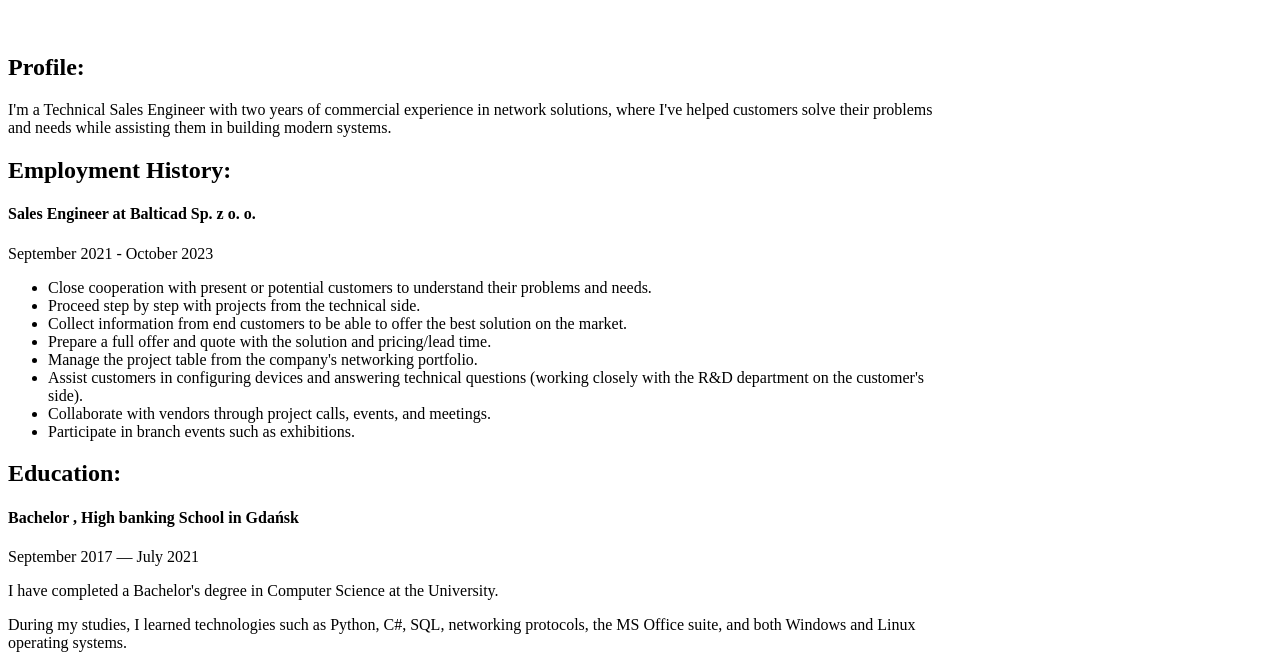
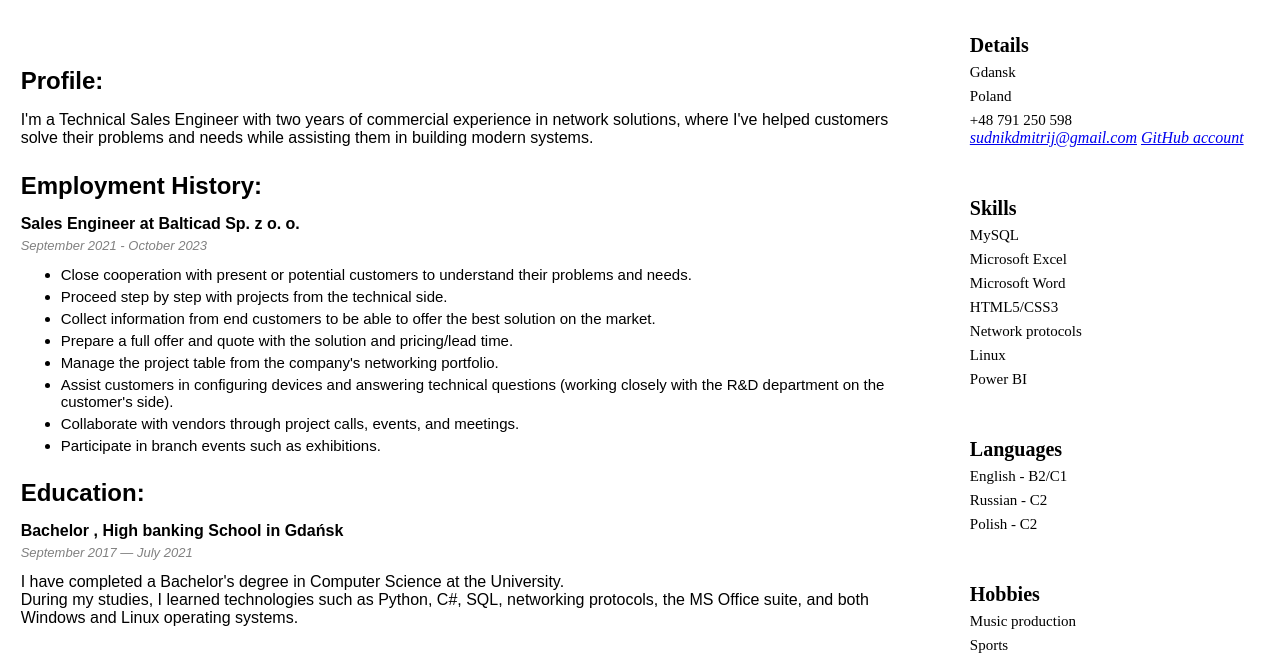
Before and after one commit to lipen76/CVProject, a plain HTML site: page CVProject/index.html in a window 1280 px wide. Shown: the part 274-929 px from the top of the page. Drawn offline with Linux system fonts and the light colour scheme.

Commit message:
finalize project

```diff
--- a/CVProject/index.html
+++ b/CVProject/index.html
@@ -4,11 +4,11 @@
     <meta charset="UTF-8">
     <meta name="viewport" content="width=device-width, initial-scale=1.0">
     <title>Document</title>
-    <link rel="stylesheet" href="/style.css">
+    <link rel="stylesheet" href="/CVProject/CVProject/style.css">
 </head>
 <body>
     <header>
-        <img class="MyPicture" src="/CVProject/mypic.jpeg" alt="My Photo">
+        <img class="MyPicture" src="/CVProject/CVProject/mypic.jpeg" alt="My Photo">
         <section class="Title">
             <h2>Dzmitry Sudnik</h2>
             <p>Junior Front End Deweloper</p>
@@ -23,7 +23,7 @@
                     their problems and needs while assisting them in building modern
                     systems.</p>
             </section>
-            <section>
+            <section class="emp_history">
                 <h2>Employment History:</h2>
                 <h4>Sales Engineer at Balticad Sp. z o. o.</h4>
                 <p class="working_period">September 2021 - October 2023</p>
@@ -50,14 +50,44 @@
             <section class="courses">
                 <h2>Courses:</h2>
                 <h4>Sandler Foundation, Sandler</h4>
-                <p class="working_period\">February 2023 — March 2023</p>
+                <p class="working_period">February 2023 — March 2023</p>
                 <h4>CradlePoint certification expert, CradlePoint</h4>
                 <p class="working_period">October 2021 — March 2022</p>
                 <h4></h4>
             </section>
         </div>
         <div class="abilities">
-
+            <section class="details">
+                <h3 class="abilities_title">Details</h3>
+                <p>Gdansk</p>
+                <p>Poland</p>
+                <p>+48 791 250 598</p>
+                <span class="link"><a href="sudnikdmitrij@gmail.com" target="_blank">sudnikdmitrij@gmail.com</a></span>
+                <span class="link"><a href="https://github.com/lipen76" target="_blank">GitHub account</a></span>
+            </section>
+            <section class="skills">
+                <h3 class="abilities_title">Skills</h3>
+                <p>MySQL</p>
+                <p>Microsoft Excel</p>
+                <p>Microsoft Word</p>
+                <p>HTML5/CSS3</p>
+                <p>Network protocols</p>
+                <p>Linux</p>
+                <p>Power BI</p>
+            </section>
+            <section class="languages">
+                <h3 class="abilities_title">Languages</h3>
+                <p>English - B2/C1</p>
+                <p>Russian - C2</p>
+                <p>Polish - C2</p>
+            </section>
+            <section class="hobbies">
+                <h3 class="abilities_title">Hobbies</h3>
+                <p>Music production</p>
+                <p>Sports</p>
+                <p>Traveling</p>
+                <p>Foreign cultures</p>
+            </section>
         </div>
     </main>
 
--- a/CVProject/style.css
+++ b/CVProject/style.css
@@ -29,7 +29,102 @@ main {
 }
 .main_content {
     width: 75%;
+    font-family: Arial, Helvetica, sans-serif;
+    margin: 1%
 }
 .abilities {
     width: 25%;
+    margin-left: 30px;
 }
+.profile h2{
+    margin-block-end: 0em;
+}
+.emp_history {
+    margin-top: 25px;
+    margin-block-end: 0em;
+}
+.emp_history h2{
+    margin-block-end: 0em;
+}
+.emp_history h4{
+    margin-block-start: 15px;
+    margin-block-end: 5px;
+}
+.working_period {
+    margin-block-start: 0em;
+    font-style: oblique;
+    font-weight: 100;
+    color: grey;
+    font-size: small;
+}
+.content_section {
+    margin-block-start: 0em;
+    margin-block-end: 0em;
+}
+.content_section li {
+    font-size: 15px;
+    margin-bottom: 5px;
+}
+.education {
+    margin-block-start: 25px;
+    margin-block-end: 5px;
+}
+.education h2 {
+    margin-block-end: 0em;
+}
+.education h4 {
+    margin-block-start: 15px;
+    margin-block-end: 5px;
+}
+.courses {
+    margin-block-start: 25px;
+    margin-block-end: 5px;
+}
+.courses h2 {
+    margin-block-end: 0em;
+}
+.courses h4 {
+    margin-block-start: 15px;
+    margin-block-end: 5px;
+}
+.abilities_title {
+    font-size: 20px;
+    margin-block-start: 0em;
+    margin-block-end: 0em;
+}
+.details {
+    margin-bottom: 50px;
+}
+.details p {
+    margin-block-start: 7px;
+    margin-block-end: 0em;
+    font-size: 15px;
+}
+.link {
+   color:black;
+   font-style: oblique;
+}
+.skills {
+    margin-bottom: 50px;
+}
+.skills p {
+    margin-block-start: 7px;
+    margin-block-end: 0em;
+    font-size: 15px;
+}
+.languages {
+    margin-bottom: 50px;
+}
+.languages p {
+    margin-block-start: 7px;
+    margin-block-end: 0em;
+    font-size: 15px;
+}
+.hobbies {
+    margin-bottom: 50px;
+}
+.hobbies p {
+    margin-block-start: 7px;
+    margin-block-end: 0em;
+    font-size: 15px;
+}
```
